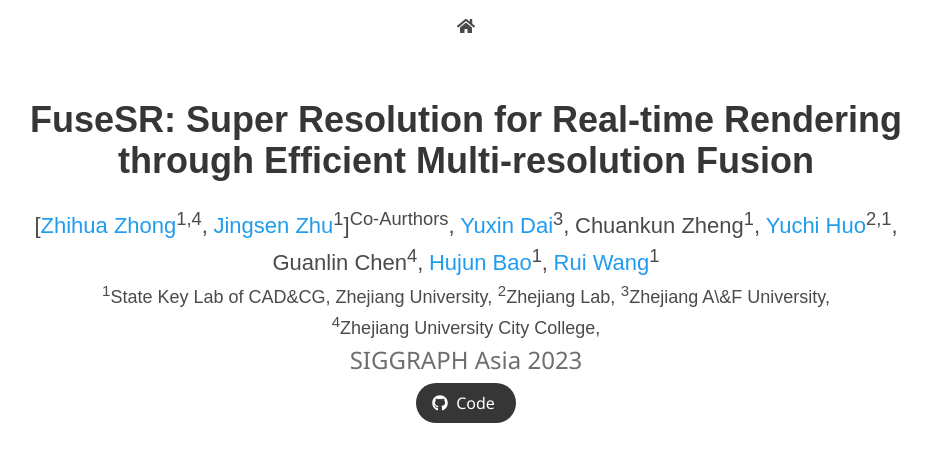
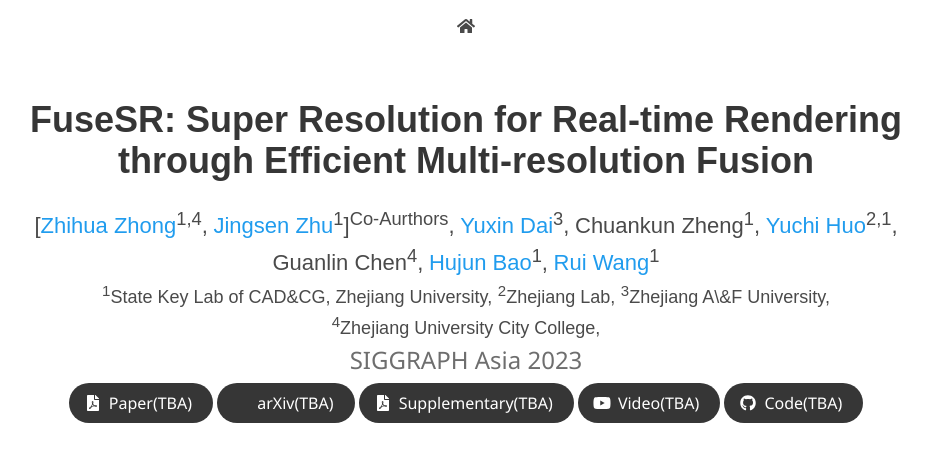
Before and after one commit to Isaac-Paradox/Isaac-Paradox.github.io, a Jekyll site: the page FuseSR/index.html, which Jekyll copies as it is, in a window 1280 px wide and 900 px high, cut to the strip 0-536 px from the top of the window. Shown: the top 462 px of the strip, without its empty margins (174-1105 px from the left). Built offline with Jekyll 4.4.1, drawn with Linux system fonts in a browser that asks for light colours; nearby versions of some CDN libraries; some web fonts are replaced; library files that are not in the unit come from our copies; a style sheet for code colours, icons or effects is not loaded.

Commit message:
update FuseSR page

```diff
--- a/FuseSR/index.html
+++ b/FuseSR/index.html
@@ -136,13 +136,13 @@
           <!-- <div class="column has-text-centered">
             <div class="link-block"> -->
               <!-- PDF Link. -->
-              <!-- <span class="link-block">
+              <span class="link-block">
                 <a href="#"
                    class="external-link button is-normal is-rounded is-dark">
                   <span class="icon">
                       <i class="fas fa-file-pdf"></i>
                   </span>
-                  <span>Paper</span>
+                  <span>Paper(TBA)</span>
                 </a>
               </span>
               <span class="link-block">
@@ -151,28 +151,28 @@
                   <span class="icon">
                       <i class="ai ai-arxiv"></i>
                   </span>
-                  <span>arXiv</span>
+                  <span>arXiv(TBA)</span>
                 </a>
-              </span> -->
-              <!-- <span class="link-block">
+              </span>
+              <span class="link-block">
                 <a href="#"
                    class="external-link button is-normal is-rounded is-dark">
                   <span class="icon">
                       <i class="fas fa-file-pdf"></i>
                   </span>
-                  <span>Supplementary</span>
+                  <span>Supplementary(TBA)</span>
                 </a>
-              </span> -->
+              </span>
               <!-- Video Link. -->
-              <!-- <span class="link-block">
+              <span class="link-block">
                 <a href="#"
                    class="external-link button is-normal is-rounded is-dark">
                   <span class="icon">
                       <i class="fab fa-youtube"></i>
                   </span>
-                  <span>Video</span>
+                  <span>Video(TBA)</span>
                 </a>
-              </span> -->
+              </span>
               <!-- Code Link. -->
               <span class="link-block">
                 <a href="https://github.com/Isaac-Paradox/FuseSR"
@@ -180,7 +180,7 @@
                   <span class="icon">
                       <i class="fab fa-github"></i>
                   </span>
-                  <span>Code</span>
+                  <span>Code(TBA)</span>
                 </a>
               </span>
               <!-- Dataset Link. -->
```
